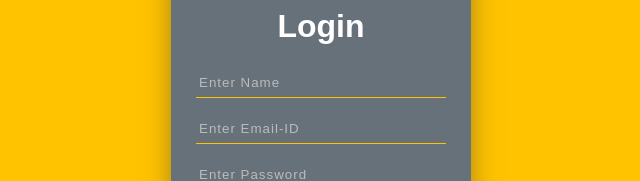
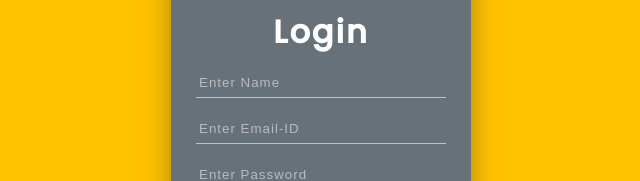
Before and after one commit to ANi13055/Login, a plain HTML site: page index.html in a window 1280 px wide. Shown: the part 287-468 px from the top of the page, 319-959 px from the left. Drawn offline with nearby package versions, Linux system fonts and the light colour scheme.

Commit message:
commit via vs code

```diff
--- a/css/style.css
+++ b/css/style.css
@@ -148,9 +148,10 @@ h1 {
     left: 0;
     margin: 20px 0;
     text-align: center;
-    font-family: Arial, Helvetica, sans-serif;
+    font-family: 'Poppins', sans-serif;
     color: #ffffff;
     font-size: 2em;
+    letter-spacing: 2px;
 }
 
 .login-info {
@@ -163,6 +164,7 @@ h1 {
 input {
     outline: none;
     caret-color: var(--primary-color);
+    letter-spacing: 1px;
 }
 
 .detail {
@@ -173,7 +175,6 @@ input {
     border: none;
     border-bottom: 1px solid var(--primary-color);
     color: #ffffff;
-    letter-spacing: 1px;
 }
 
 .name {
@@ -188,7 +189,6 @@ input[type="submit"] {
     color: var(--primary-color);
     font-weight: 600;
     font-size: 0.9em;
-    letter-spacing: 1px;
     width: 250px;
 }
 
--- a/index.html
+++ b/index.html
@@ -5,6 +5,8 @@
     <meta charset="UTF-8">
     <meta name="viewport" content="width=device-width, initial-scale=1.0">
     <title>Login</title>
+
+    <link href="https://fonts.googleapis.com/css2?family=Poppins:wght@500&display=swap" rel="stylesheet">
 
     <!-- external stylesheet -->
     <link rel="stylesheet" href="/css/style.css">
```
